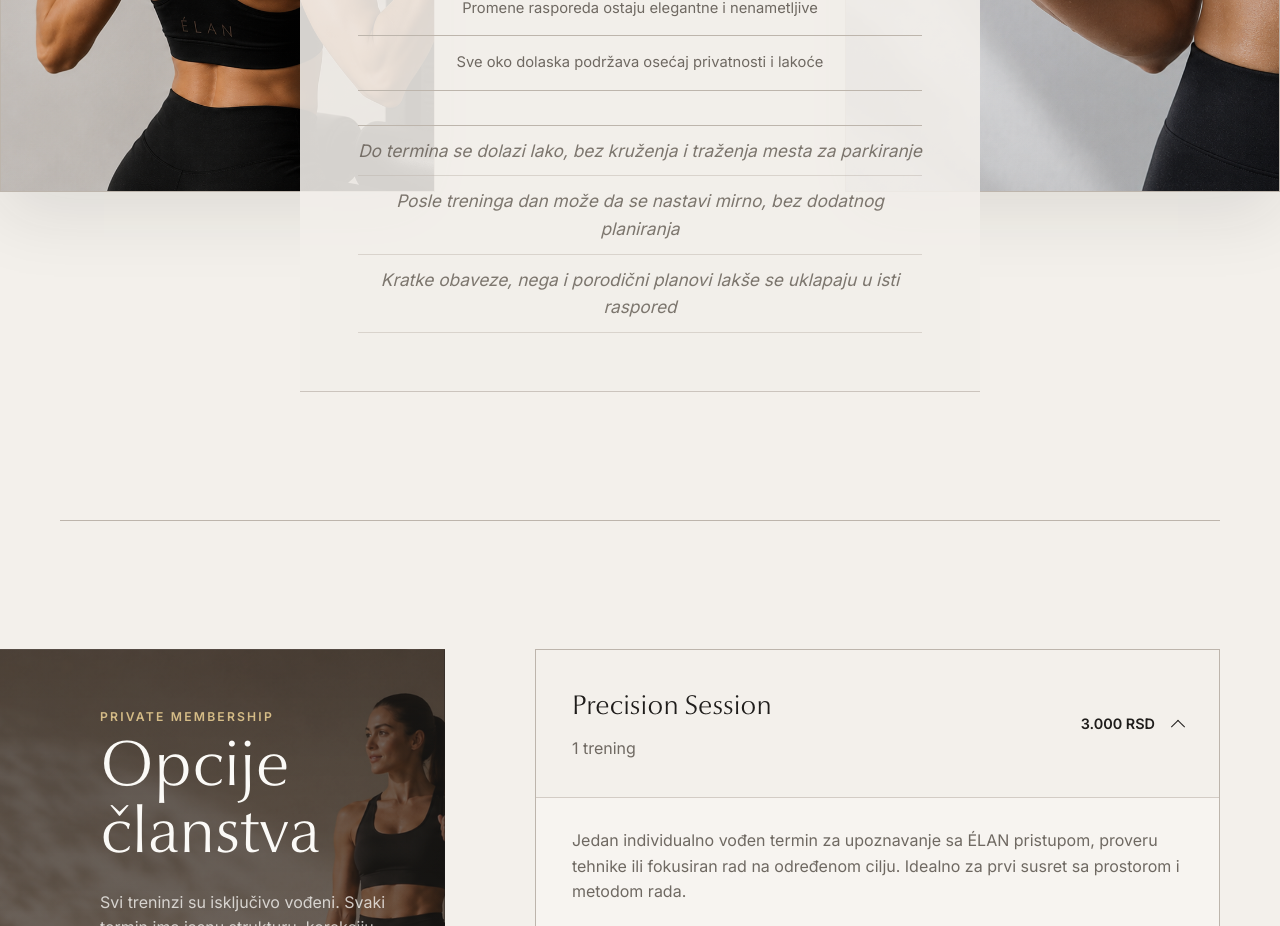
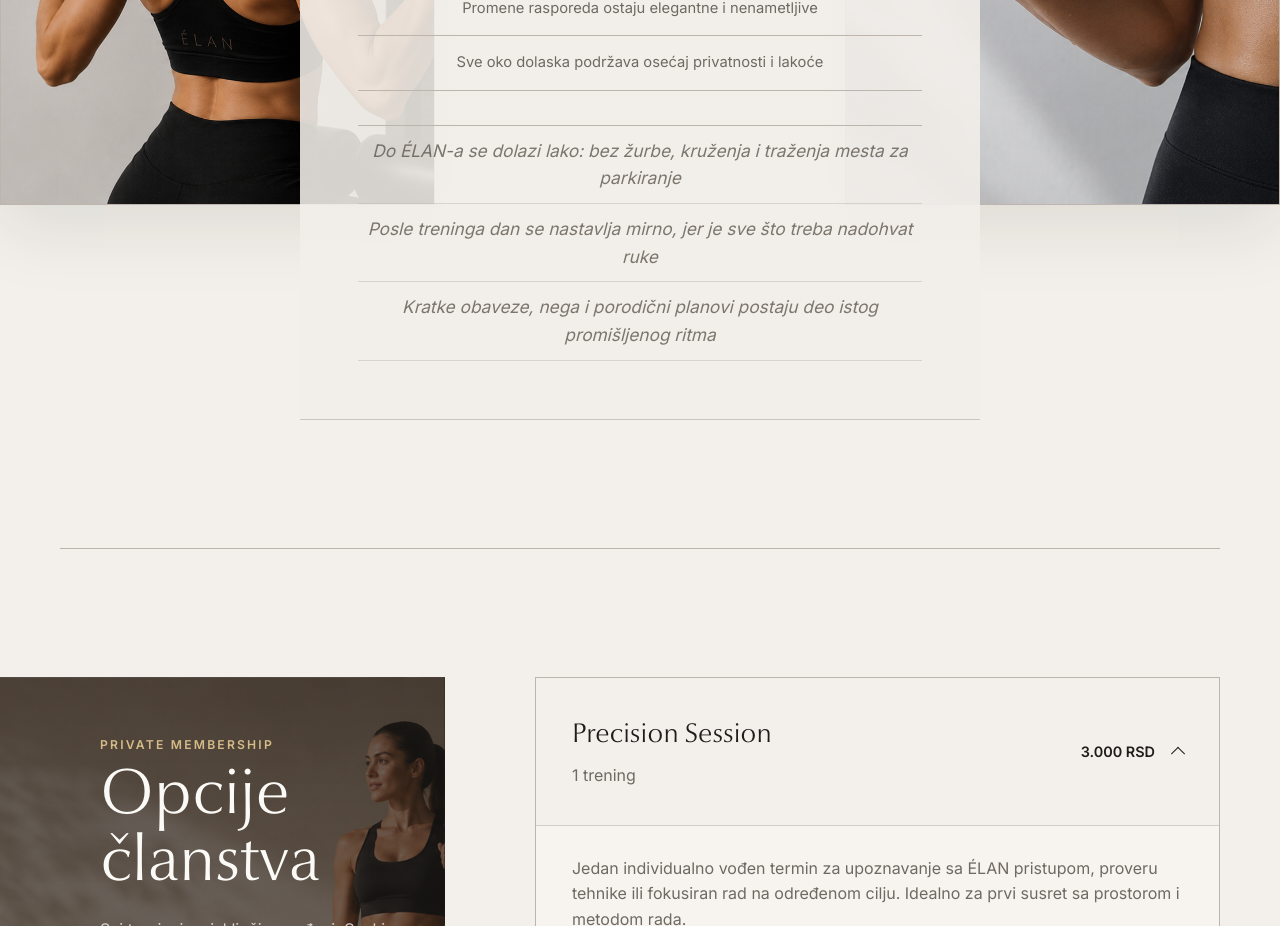
Before and after one commit to Stefan4012IT/elan, a Next.js app: page / in a window 1280 px wide. Shown: the part 2720-3646 px from the top of the page. Built offline with nearby package versions, Linux system fonts and the light colour scheme; no server answers.

Commit message:
Refine ease rhythm copy

```diff
--- a/app/page.js
+++ b/app/page.js
@@ -60,9 +60,9 @@
         'Sve oko dolaska podržava osećaj privatnosti i lakoće',
       ],
       locality: [
-        'Do termina se dolazi lako, bez kruženja i traženja mesta za parkiranje',
-        'Posle treninga dan može da se nastavi mirno, bez dodatnog planiranja',
-        'Kratke obaveze, nega i porodični planovi lakše se uklapaju u isti raspored',
+        'Do ÉLAN-a se dolazi lako: bez žurbe, kruženja i traženja mesta za parkiranje',
+        'Posle treninga dan se nastavlja mirno, jer je sve što treba nadohvat ruke',
+        'Kratke obaveze, nega i porodični planovi postaju deo istog promišljenog ritma',
       ],
     },
     membership: {
@@ -207,9 +207,9 @@
         'Every detail around arrival supports privacy and ease',
       ],
       locality: [
-        'Arrival is simple, without circling or searching for a place to park',
-        'After training, the rest of the day can continue calmly, without extra planning',
-        'Small errands, personal care and family plans fit more easily into one schedule',
+        'Arrival to ÉLAN is simple: no rushing, circling or searching for a place to park',
+        'After training, the day continues calmly, with what you need close at hand',
+        'Small errands, personal care and family plans become part of one considered rhythm',
       ],
     },
     membership: {
```
